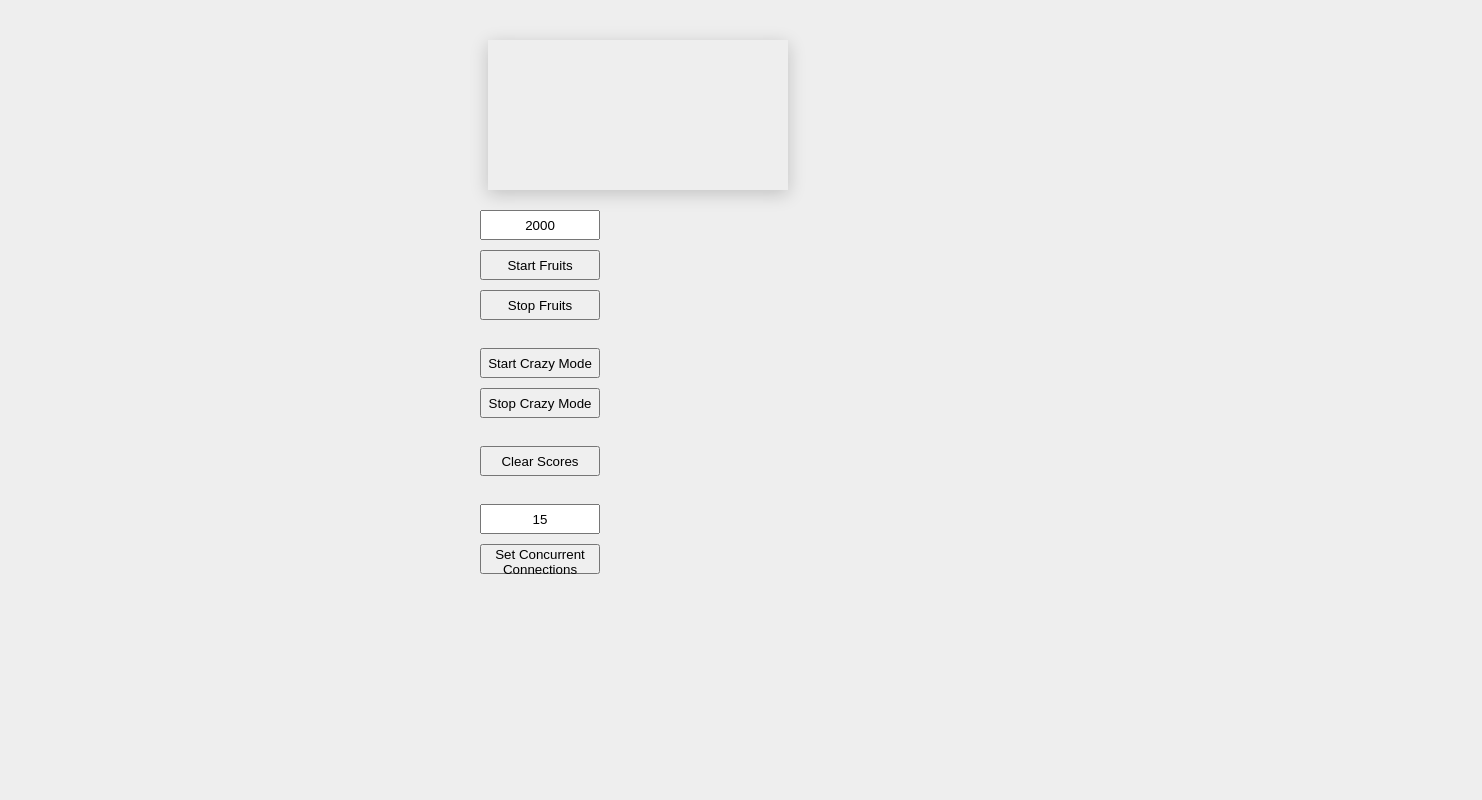
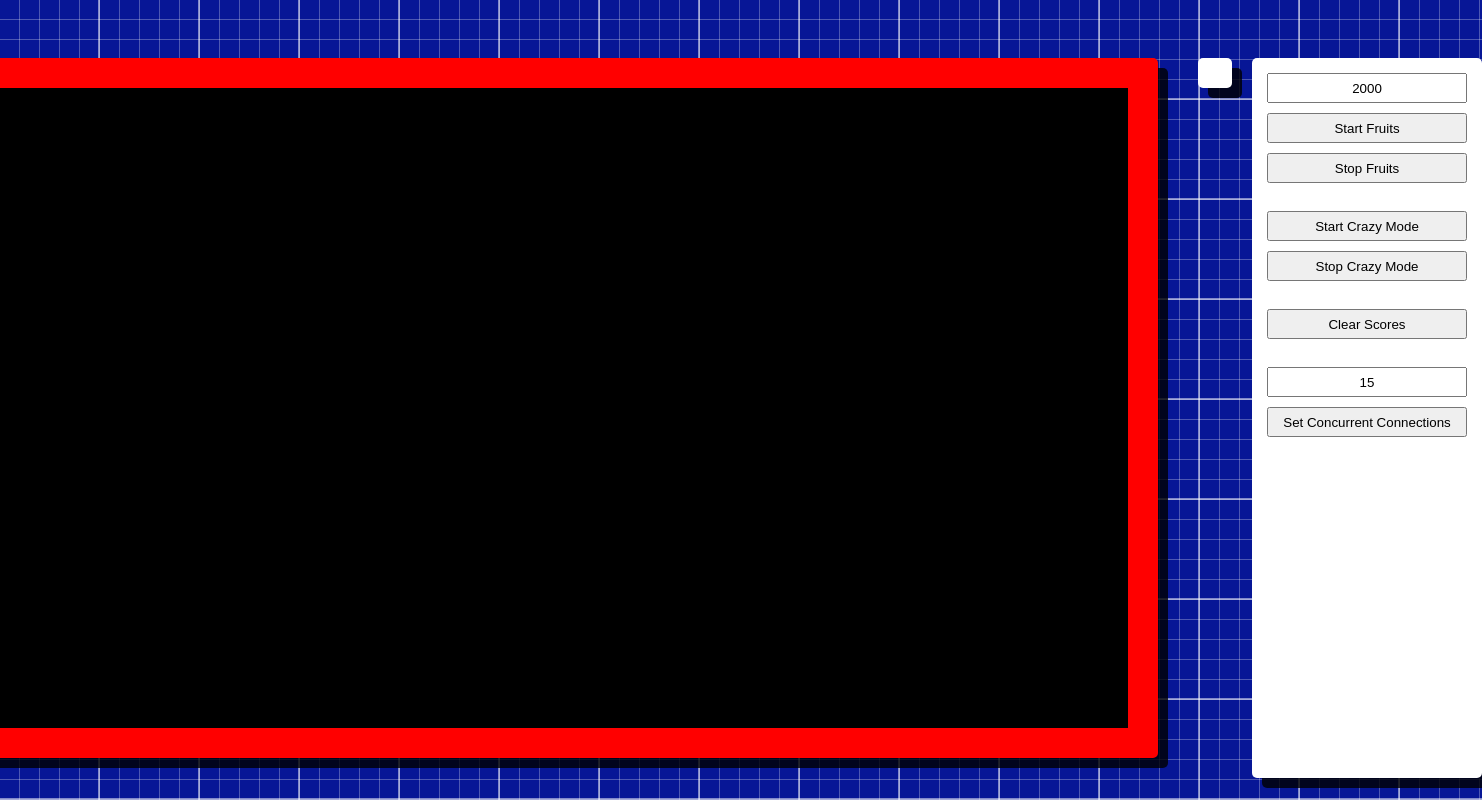
Before and after one commit to UFPA-CBCC/game-sistema-distribuido, a website: page playground/1st-proof-of-concept/game-admin.html in a window 1280 px wide. Shown: the whole page, 1482 px wide, since content can reach past the window. Drawn offline with nearby package versions, Linux system fonts and the light colour scheme; no server answers.

Commit message:
Adicionar modificações no estilo do front-end

```diff
--- a/playground/1st-proof-of-concept/game-admin.html
+++ b/playground/1st-proof-of-concept/game-admin.html
@@ -1,39 +1,66 @@
 <html>
+
 <head>
     <meta http-equiv="Cache-Control" content="no-cache, no-store, must-revalidate" />
     <meta http-equiv="Pragma" content="no-cache" />
     <meta http-equiv="Expires" content="0" />
     <meta charset="utf-8">
-        <title>Meu Primeiro Jogo Multiplayer</title>
+    <title>Game Multiplayer Sistemas Distribuidos</title>
     <script src="/socket.io/socket.io.js"></script>
 
     <style>
         body {
-                margin: 40px 0 0 0;
-                padding: 0;
-                background-color: #EEE;
-                text-align: center;
+            background-color: rgb(7, 22, 150);
+            background-image:
+                linear-gradient(rgba(255, 255, 255, .5) 2px, transparent 2px),
+                linear-gradient(90deg, rgba(255, 255, 255, .5) 2px, transparent 2px),
+                linear-gradient(rgba(255, 255, 255, .28) 1px, transparent 1px),
+                linear-gradient(90deg, rgba(255, 255, 255, .28) 1px, transparent 1px);
+            background-size: 100px 100px, 100px 100px, 20px 20px, 20px 20px;
+            background-position: -2px -2px, -2px -2px, -1px -1px, -1px -1px;
+            color: rgb(0, 0, 0);
+            height: 90vh;
+            display: flex;
+            /* align-items: center; */
+            justify-content: center;
+            font-family: 'Oswald', sans-serif;
         }
 
         #game-canvas {
             image-rendering: pixelated;
             image-rendering: crisp-edges;
             image-rendering: -moz-crisp-edges;
-                -webkit-box-shadow: 0px 4px 17px 0px rgba(0,0,0,0.19);
-                -moz-box-shadow: 0px 4px 17px 0px rgba(0,0,0,0.19);
-                box-shadow: 0px 4px 17px 0px rgba(0,0,0,0.19);
+            -webkit-box-shadow: 0px 4px 17px 0px rgba(0, 0, 0, 0.19);
+            -moz-box-shadow: 0px 4px 17px 0px rgba(0, 0, 0, 0.19);
+            box-shadow: 0px 4px 17px 0px rgba(0, 0, 0, 0.19);
             margin-bottom: 20px;
             margin-left: 20px;
             margin-right: 20px;
             display: inline-block;
             vertical-align: top;
+            vertical-align: top;
+            border: 30px solid rgb(255, 0, 0);
+            border-radius: 5px;
+            background-color: rgb(0, 0, 0);
+            box-shadow: 10px 10px rgb(0, 0, 0, 0.8);
+            position: relative;
+            top: 50px;
         }
 
         #score-table {
             font-size: 13px;
             vertical-align: top;
-                display: inline-block;
-                font-family: Arial, Helvetica, sans-serif
+            /* display: inline-block; */
+            font-family: Arial, Helvetica, sans-serif;
+            background-color: rgb(255, 255, 255);
+            padding: 15px;
+            /* border: 30px solid rgb(255, 0, 0); */
+            border-radius: 5px;
+            box-shadow: 10px 10px rgb(0, 0, 0, 0.8);
+            position: relative;
+            top: 50px;
+            margin-left: 20px;
+            margin-right: 20px;
         }
 
         #score-table tr.header td {
@@ -72,20 +99,29 @@
             color: #bdaa27;
         }
 
+        #admin {
+            font-family: Arial, Helvetica, sans-serif;
+            background-color: rgb(255, 255, 255);
+            padding: 15px;
+            /* border: 30px solid rgb(255, 0, 0); */
+            border-radius: 5px;
+            box-shadow: 10px 10px rgb(0, 0, 0, 0.8);
+            position: relative;
+            top: 50px;
+            display: inline-block;
+        }
     </style>
 </head>
+
 <body>
 
     <canvas id="game-canvas"></canvas>
     <table id="score-table"></table>
 
     <style>
-                #admin {
-                    padding-right: 200px;
-                }
         #admin input,
         #admin button {
-                    width: 120px;
+            width: 200px;
             height: 30px;
             text-align: center;
             margin-bottom: 10px;
@@ -207,7 +243,7 @@
             }
         })
 
-            socket.on('fruit-remove', ({fruitId, score}) => {
+        socket.on('fruit-remove', ({ fruitId, score }) => {
             delete game.fruits[fruitId]
             multipleOf100Remainder = score % 100
 
@@ -235,7 +271,7 @@
         let crazyModeInterval
         socket.on('start-crazy-mode', () => {
             crazyModeInterval = setInterval(() => {
-                    const randomKey = 37 + Math.floor(Math.random()*4)
+                const randomKey = 37 + Math.floor(Math.random() * 4)
                 console.log(randomKey)
                 const event = new KeyboardEvent('keydown', {
                     keyCode: randomKey,
@@ -413,4 +449,5 @@
 
     </script>
 </body>
+
 </html>
```
Also changed, not shown: playground/1st-proof-of-concept/game.html (+41 -14 lines). Lines whose indentation alone changed are shown as unchanged.
